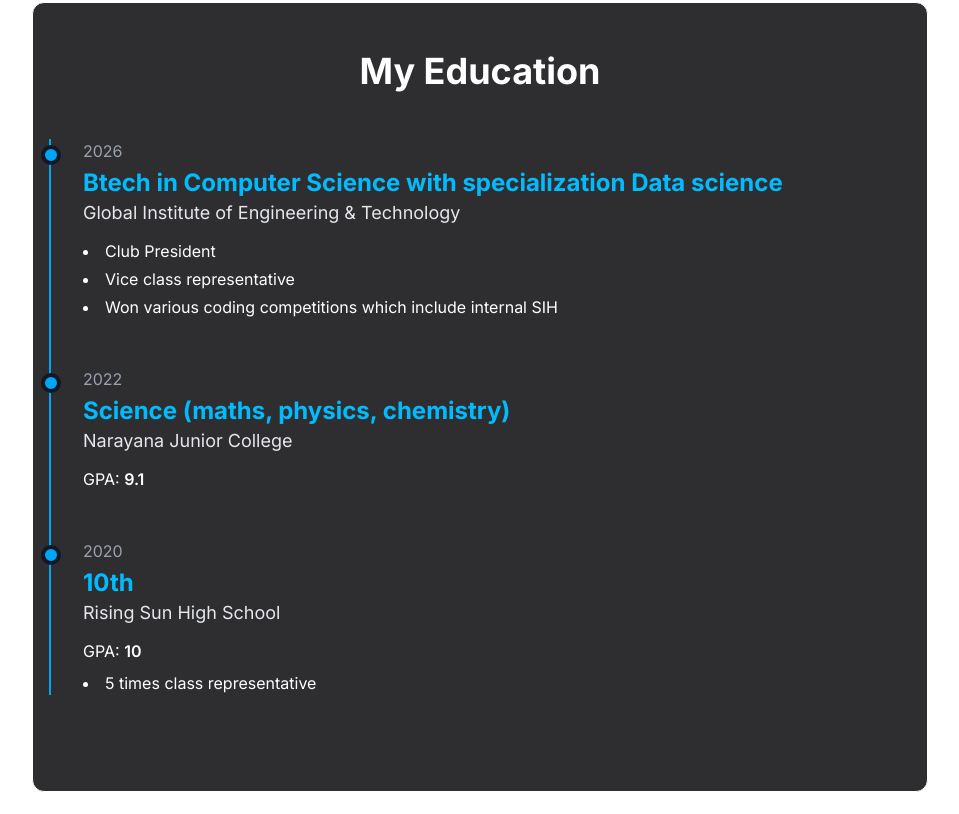
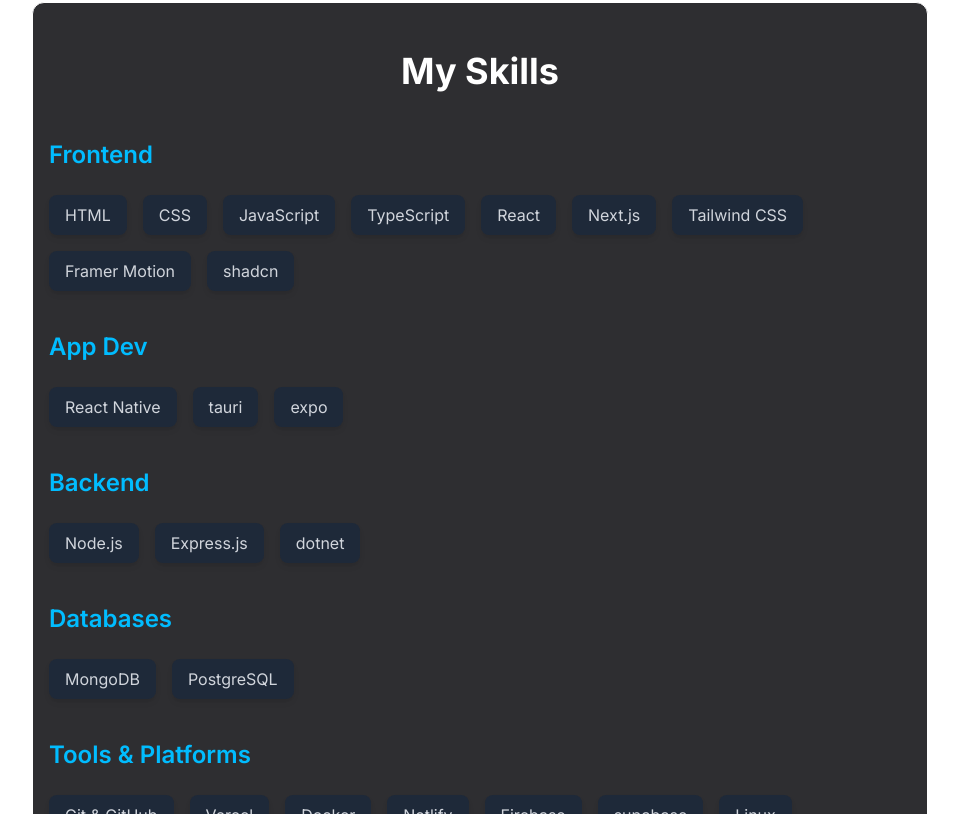
Before and after one commit to AbdullahTheDev-buildit/portfolio-, a Next.js app: page / in a window 1280 px wide. Shown: the part 846-1660 px from the top of the page, without its empty margins (160-1119 px from the left). Built offline with nearby package versions, Linux system fonts and the light colour scheme.

Commit message:
added skills

```diff
--- /dev/null
+++ b/src/app/components/skillSection.tsx
@@ -0,0 +1,40 @@
+import { skills } from '../data/skill';
+
+export default function SkillsSection() {
+
+  const groupedSkills = skills.reduce((acc, skill) => {
+    const { category } = skill;
+    if (!acc[category]) {
+      acc[category] = [];
+    }
+    acc[category].push(skill);
+    return acc;
+  }, {} as Record<string, typeof skills>);
+
+  return (
+    <section className="py-16 md:py-12 bg-transparent text-white max-w-4xl mx-auto md:border border-white rounded-xl md:bg-zinc-900/90 md:mt-10">
+      <div className="max-w-4xl mx-auto px-4">
+        <h2 className="text-3xl md:text-4xl font-bold text-center mb-12">
+          My Skills
+        </h2>
+
+        <div className="space-y-10">
+          {Object.entries(groupedSkills).map(([category, skillsInCategory]) => (
+            <div key={category}>
+              <h3 className="text-xl md:text-2xl font-semibold text-sky-400 mb-6">
+                {category}
+              </h3>
+              <div className="flex flex-wrap gap-4">
+                {skillsInCategory.map((skill) => (
+                  <div key={skill.name} className="bg-gray-800 text-gray-300 px-4 py-2 rounded-lg shadow-md hover:shadow-sky-500/20 transition-shadow">
+                    {skill.name}
+                  </div>
+                ))}
+              </div>
+            </div>
+          ))}
+        </div>
+      </div>
+    </section>
+  );
+}
--- /dev/null
+++ b/src/app/data/skill.ts
@@ -0,0 +1,43 @@
+
+export type Skill = {
+    name: string;
+    category: 'Frontend' | 'Backend' | 'Databases' | 'Tools & Platforms' | 'App Dev';
+};
+
+export const skills: Skill[] = [
+    // Frontend
+    { name: 'HTML', category: 'Frontend' },
+    { name: 'CSS', category: 'Frontend' },
+    { name: 'JavaScript', category: 'Frontend' },
+    { name: 'TypeScript', category: 'Frontend' },
+    { name: 'React', category: 'Frontend' },
+    { name: 'Next.js', category: 'Frontend' },
+    { name: 'Tailwind CSS', category: 'Frontend' },
+    { name: 'Framer Motion', category: 'Frontend' },
+    { name: 'shadcn', category: 'Frontend' },
+
+
+    // App Dev
+    { name: 'React Native', category: 'App Dev' },
+    { name: 'tauri', category: 'App Dev' },
+    { name: 'expo', category: 'App Dev' },
+
+
+    // Backend
+    { name: 'Node.js', category: 'Backend' },
+    { name: 'Express.js', category: 'Backend' },
+    { name: 'dotnet', category: 'Backend' },
+
+    // Databases
+    { name: 'MongoDB', category: 'Databases' },
+    { name: 'PostgreSQL', category: 'Databases' },
+
+    // Tools & Platforms
+    { name: 'Git & GitHub', category: 'Tools & Platforms' },
+    { name: 'Vercel', category: 'Tools & Platforms' },
+    { name: 'Docker', category: 'Tools & Platforms' },
+    { name: 'Netlify', category: 'Tools & Platforms' },
+    { name: 'Firebase', category: 'Tools & Platforms' },
+    { name: 'supabase', category: 'Tools & Platforms' },
+    { name: 'Linux', category: 'Tools & Platforms' },
+];
--- a/src/app/page.tsx
+++ b/src/app/page.tsx
@@ -2,6 +2,7 @@
 import RotatingText from "./components/ui/RotatingText";
 import EducationSection from "./components/educationSection";
 import ExperienceSection from "./components/experianceSection";
+import SkillsSection from "./components/skillSection";
 import "./globals.css";
 
 export default function Home() {
@@ -87,6 +88,7 @@
           </div>
         </div>
       </main>
+      <SkillsSection />
       <EducationSection />
       <ExperienceSection />
     </>
```
